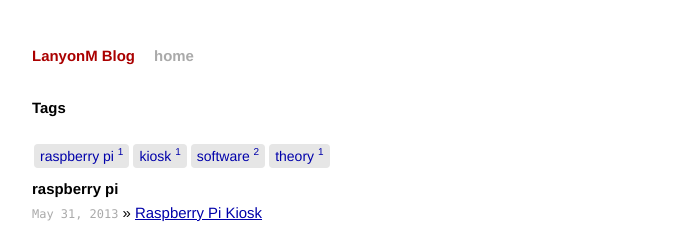
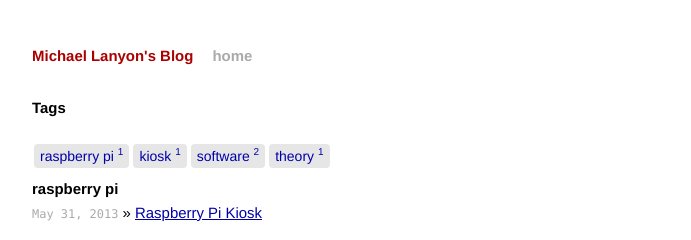
Before and after one commit to lanyonm/lanyonm.github.io, a Jekyll site: the page built from tags.html, in a window 1280 px wide. Shown: the top 240 px of the page, without its empty margins (294-985 px from the left). Built offline with Jekyll 4.4.1, drawn with Linux system fonts in a browser that asks for light colours.

Commit message:
update blog name

```diff
--- a/_config.yml
+++ b/_config.yml
@@ -1,4 +1,4 @@
-name: LanyonM Blog
+name: Michael Lanyon's Blog
 exclude: [Gemfile, Gemfile.lock]
 pygments: true
 
--- a/index.html
+++ b/index.html
@@ -1,6 +1,6 @@
 ---
 layout: default
-title: LanyonM Blog
+title: Michael Lanyon's Blog
 ---
 
 <div id="home">
```
